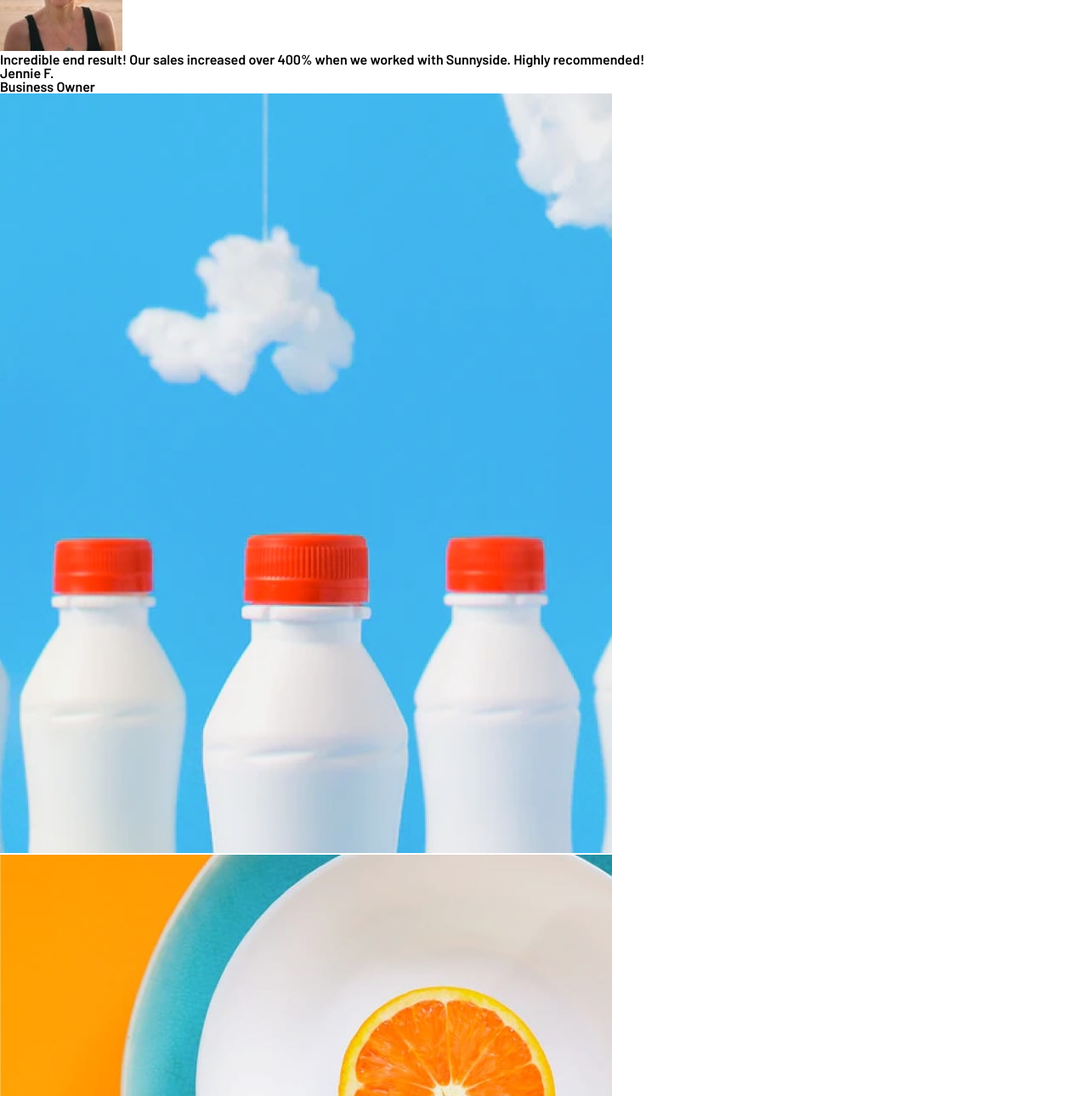
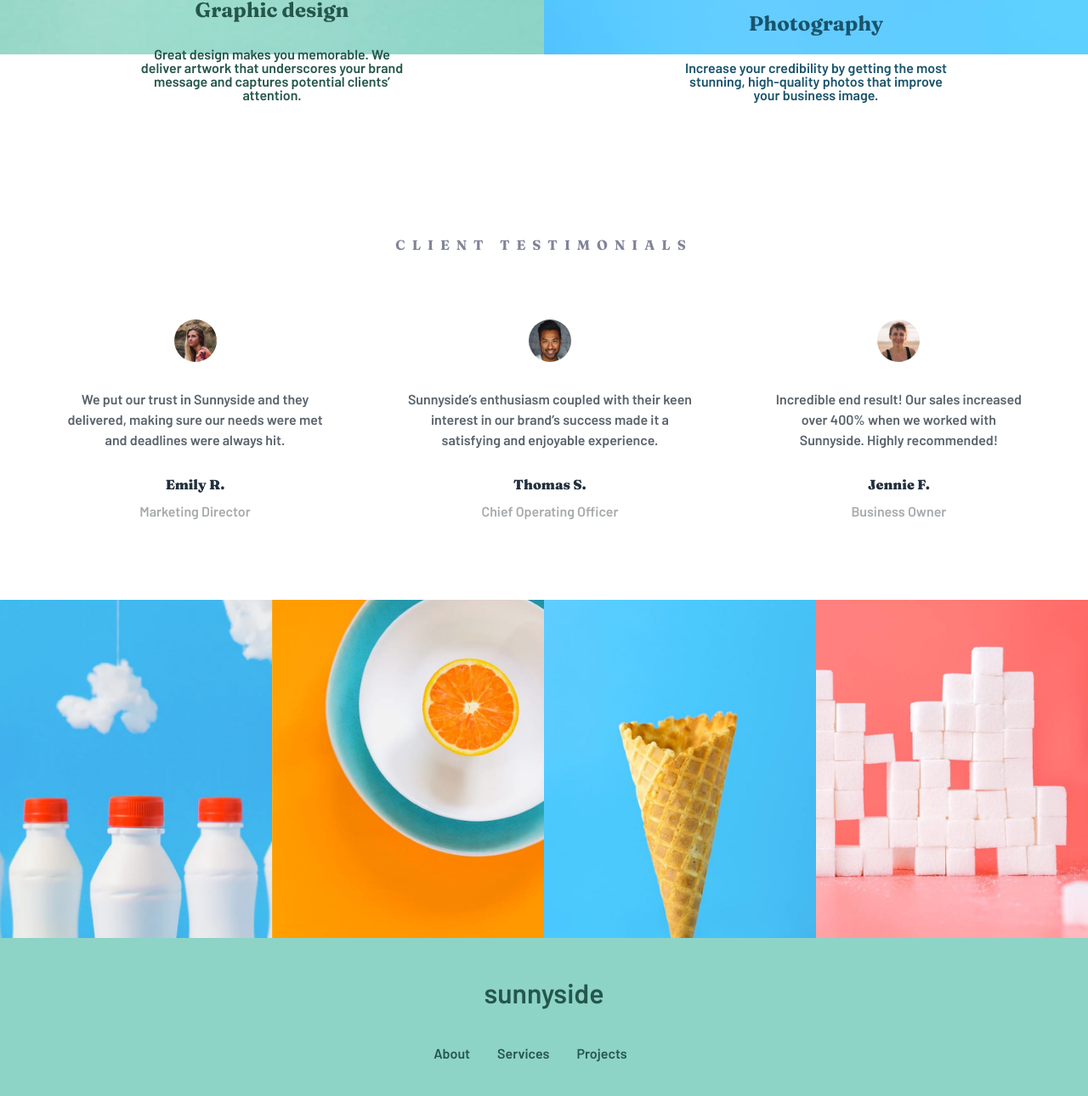
Before and after one commit to beatrizang/sunnyside-agency-landing-page, a plain HTML site: page index.html in a window 1280 px wide. Shown: the part 2476-3766 px from the top of the page at 85% size. Drawn offline with Linux system fonts and the light colour scheme.

Commit message:
Se completa para desktop

```diff
--- /dev/null
+++ b/assets/css/footer.css
@@ -0,0 +1,44 @@
+.footer{
+    align-items: center;
+    background: var(--light-green);
+    color: var(--dark-desaturated-cyan);
+    display: flex;
+    flex-direction: column;
+    justify-content: center;
+    text-align: center;
+    padding: 3rem 0;
+}
+
+.footer__title{
+
+    font-size: 2rem;
+    font-weight: 800;
+}
+
+.menu-footer{
+    display: flex;
+    padding: 3rem 0;
+}
+
+.menu-footer-item{
+    margin-right: 2rem;
+    transition: all 0.3s linear;
+}
+
+.menu-footer-item:hover{
+    color: var(--white);
+}
+
+.social{
+    display: flex;
+}
+
+.social__item{
+    font-size: 1.5rem;
+    margin-right: 1rem;
+    transition: all 0.3s linear;
+}
+
+.social__item:hover{
+    color: var(--white);
+}
--- /dev/null
+++ b/assets/css/images.css
@@ -0,0 +1,8 @@
+.images-bottom{
+    display: flex;
+    width: 100%;
+}
+
+.image-bottom{
+    width: 25%;
+}
--- a/assets/css/squares.css
+++ b/assets/css/squares.css
@@ -37,3 +37,33 @@
     text-transform: uppercase;
     padding-left: 20%;
 }
+
+
+.square__bottom__left{
+    background: url('../../images/desktop/image-graphic-design.jpg');
+    color: var(--dark-desaturated-cyan);
+}
+
+.square__bottom__right{
+    background: url('../../images/desktop/image-photography.jpg');
+    color: var(--dark-blue);
+}
+
+.square__bottom{
+    align-items: center;
+    background-repeat: no-repeat;
+    height: 90vh;
+    text-align: center;
+    justify-content:end;
+}
+
+.square__bottom__title{
+    font-family: var(--ff-fraunces);
+    font-size: 1.5rem;
+    padding-bottom: 2rem;
+}
+
+.square__bottom__param{
+    padding-bottom: 10%;
+    width: 50%;
+}
--- a/assets/css/styles.css
+++ b/assets/css/styles.css
@@ -9,6 +9,8 @@
     --dark-desaturated-cyan: hsl(167, 40%, 24%);
     --dark-blue: hsl(198, 62%, 26%);
     --dark-moderate-cyan: hsl(168, 34%, 41%);
+
+    --light-green:hsl(168.17,45.22%,69.22%);
 
     --very-dark-desaturated-blue: hsl(212, 27%, 19%);
     --very-dark-grayish-blue: hsl(213, 9%, 39%);
--- /dev/null
+++ b/assets/css/testimonial.css
@@ -0,0 +1,48 @@
+.testimonials{
+    padding: 6rem 2rem;
+}
+.testimonials__title{
+    color: var(--dark-grayish-blue);
+    font-family: var(--ff-fraunces);
+    letter-spacing: 0.5rem;
+    text-transform: uppercase;
+    text-align: center;
+}
+
+.list-testimonial{
+    align-items: center;
+    display: flex;
+    padding-top: 5rem;
+}
+
+.testimonial{
+    align-items: center;
+    display: flex;
+    flex-direction: column;
+    text-align: center;
+    justify-content: center;
+}
+
+.testimonial__img{
+    border-radius: 50%;
+    margin-bottom: 2rem;
+    width: 50px;
+}
+
+.testimonial__desc{
+    color: var(--very-dark-grayish-blue);
+    line-height: 1.5rem;
+    padding-bottom: 2rem;
+    width: 80%;
+}
+
+.author__name{
+    color: var(--very-dark-desaturated-blue);
+    font-family: var(--ff-fraunces);
+    font-weight: 800;
+    margin-bottom: 1rem;
+}
+
+.author__job{
+    color: var(--grayish-blue);
+}
--- a/index.html
+++ b/index.html
@@ -11,6 +11,9 @@
   <link rel="stylesheet" href="./assets/css/styles.css">
   <link rel="stylesheet" href="./assets/css/banner.css">
   <link rel="stylesheet" href="./assets/css/squares.css">
+  <link rel="stylesheet" href="./assets/css/testimonial.css">
+  <link rel="stylesheet" href="./assets/css/images.css">
+  <link rel="stylesheet" href="./assets/css/footer.css">
 
   <script src="https://kit.fontawesome.com/58e0304b5a.js" crossorigin="anonymous"></script>
 </head>
@@ -53,82 +56,76 @@
         </p>
         <a class="square__link" href="#">Learn more</a>
       </div>
-      <div class="square">
-        <h2>Graphic design</h2>
-        <p>
+      <div class="square square__bottom square__bottom__left">
+        <h2 class="square__bottom__title">Graphic design</h2>
+        <p class="square__bottom__param">
           Great design makes you memorable. We deliver artwork that underscores your brand message and captures potential clients’ attention.
         </p>
       </div>
-      <div class="square">
-        <h2>Photography</h2>
-        <p>
+      <div class="square square__bottom square__bottom__right">
+        <h2 class="square__bottom__title">Photography</h2>
+        <p class="square__bottom__param">
           Increase your credibility by getting the most stunning, high-quality photos that improve your business image.
         </p>
       </div>
     </section>
-    <section>
-      <h2>Client testimonials</h2>
-      <div>
-        <img src="./images/image-emily.jpg" alt="image Emily">
-        <p>
+    <section class="testimonials">
+      <h2 class="testimonials__title">Client testimonials</h2>
+      <div class="list-testimonial">
+        <div class="testimonial">
+          <img class="testimonial__img" src="./images/image-emily.jpg" alt="image Emily">
+          <p class="testimonial__desc">
             We put our trust in Sunnyside and they delivered, making sure our needs were met and deadlines were always hit.
           </p>
-        <div>
-          <p>Emily R.</p>
-          <p>Marketing Director</p>
+          <div class="author">
+            <p class="author__name">Emily R.</p>
+            <p class="author__job">Marketing Director</p>
           </div>
         </div>
-      <div>
-        <img src="./images/image-thomas.jpg" alt="Image Thomas">
-        <p>
+        <div class="testimonial">
+          <img class="testimonial__img" src="./images/image-thomas.jpg" alt="Image Thomas">
+          <p class="testimonial__desc">
             Sunnyside’s enthusiasm coupled with their keen interest in our brand’s success made it a satisfying and enjoyable experience.
           </p>
-        <div>
-          <p>Thomas S.</p>
-          <p>Chief Operating Officer</p>
+          <div class="author">
+            <p class="author__name">Thomas S.</p>
+            <p class="author__job">Chief Operating Officer</p>
           </div>
         </div>
-      <div>
-        <img src="./images/image-jennie.jpg" alt="Image Jennie">
-        <p>
+        <div class="testimonial">
+          <img class="testimonial__img" src="./images/image-jennie.jpg" alt="Image Jennie">
+          <p class="testimonial__desc">
             Incredible end result! Our sales increased over 400% when we worked with Sunnyside. Highly recommended!
           </p>
-        <div>
-          <p>Jennie F.</p>
-          <p>Business Owner</p>
+          <div class="author">
+            <p class="author__name">Jennie F.</p>
+            <p class="author__job">Business Owner</p>
+          </div>
         </div>
       </div>
     </section>
-    <section>
-      <div>
-        <img src="./images/desktop/image-gallery-milkbottles.jpg" alt="Image Milkbottles">
-      </div>
-      <div>
-        <img src="./images/desktop/image-gallery-orange.jpg" alt="Image Orange">
-      </div>
-      <div>
-        <img src="./images/desktop/image-gallery-cone.jpg" alt="Image Cone">
-      </div>
-      <div>
-        <img src="./images/desktop/image-gallery-sugarcubes.jpg" alt="Image Sugarcubes">
-      </div>
+    <section class="images-bottom">
+        <img class="image-bottom" src="./images/desktop/image-gallery-milkbottles.jpg" alt="Image Milkbottles">
+        <img class="image-bottom" src="./images/desktop/image-gallery-orange.jpg" alt="Image Orange">
+        <img class="image-bottom" src="./images/desktop/image-gallery-cone.jpg" alt="Image Cone">
+        <img class="image-bottom"src="./images/desktop/image-gallery-sugarcubes.jpg" alt="Image Sugarcubes">
     </section>
   </main>
 
-  <footer class="attribution">
-    <h2>sunnyside</h2>
-    <nav>
-      <ul>
-        <li><a href="#">About</a></li>
-        <li><a href="#">Services</a></li>
-        <li><a href="#">Projects</a></li>
+  <footer class="footer">
+    <h2 class="footer__title">sunnyside</h2>
+    <nav class="nav-footer">
+      <ul class="menu-footer">
+        <li class="menu-footer-item"><a href="#">About</a></li>
+        <li class="menu-footer-item"><a href="#">Services</a></li>
+        <li class="menu-footer-item"><a href="#">Projects</a></li>
       </ul>
     </nav>
-    <ul>
-      <li><a href="#"><i class="fa-brands fa-square-facebook"></i></a></li>
-      <li><a href="#"><i class="fa-brands fa-instagram"></i></a></li>
-      <li><a href="#"><i class="fa-brands fa-twitter"></i></a></li>
-      <li><a href="#"><i class="fa-brands fa-pinterest"></i></a></li>
+    <ul class="social">
+      <li class="social__item"><a href="#"><i class="fa-brands fa-square-facebook"></i></a></li>
+      <li class="social__item"><a href="#"><i class="fa-brands fa-instagram"></i></a></li>
+      <li class="social__item"><a href="#"><i class="fa-brands fa-twitter"></i></a></li>
+      <li class="social__item"><a href="#"><i class="fa-brands fa-pinterest"></i></a></li>
     </ul>
   </footer>
 </body>
```
Lines whose indentation alone changed are shown as unchanged.
